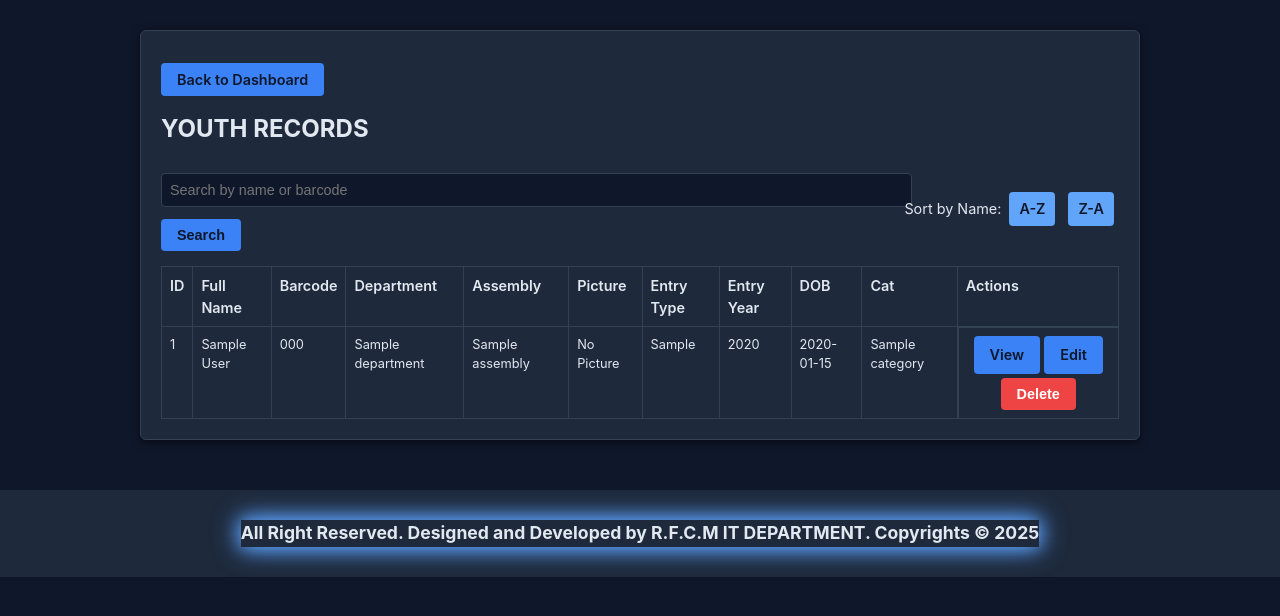
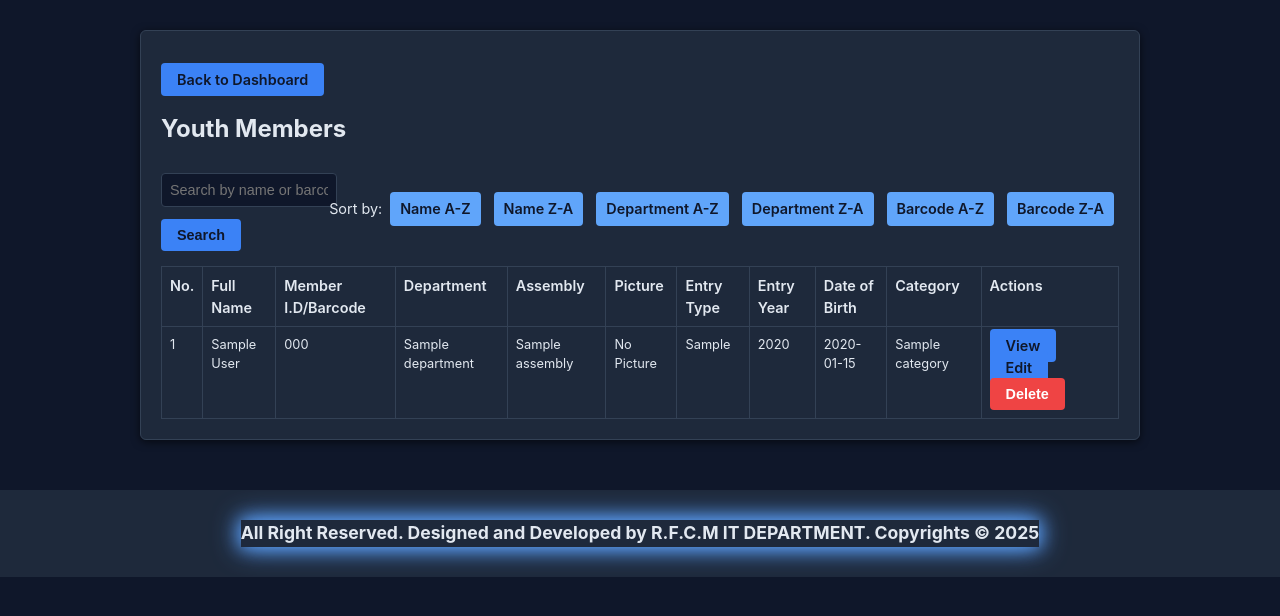
Before and after one commit to aboygold/church_app, a Python web app: template templates/youth_members.html in a window 1280 px wide. Shown: the part 109-725 px from the top of the page. Run offline with Jinja, Linux system fonts and the light colour scheme; the template is opened without the code that fills it: most values are stand-ins (such as "Sample title", 1, 10 or a date in 2020).

Commit message:
Update youth_members.html and children_members.html for unique numbering and advanced sorting

```diff
--- a/templates/youth_members.html
+++ b/templates/youth_members.html
@@ -1,64 +1,66 @@
 {% extends "base.html" %}
-{% block title %}YOUTH RECORDS{% endblock %}
+{% block title %}Youth Members{% endblock %}
 {% block content %}
 <div class="subpage">
   <p><a class="btn" href="{{ url_for('dashboard') }}">Back to Dashboard</a></p>
-  <h2>YOUTH RECORDS</h2>
+  <h2>Youth Members</h2>
   <div class="search-sort">
     <form method="GET" class="search-form">
       <input type="text" name="search" placeholder="Search by name or barcode" value="{{ request.args.get('search', '') }}">
       <button type="submit" class="btn">Search</button>
     </form>
     <div class="sort-options">
-      <span>Sort by Name:</span>
-      <a href="{{ url_for(request.endpoint, category='YOUTH', sort='asc', search=request.args.get('search')) }}" class="btn sort-btn">A-Z</a>
-      <a href="{{ url_for(request.endpoint, category='YOUTH', sort='desc', search=request.args.get('search')) }}" class="btn sort-btn">Z-A</a>
+      <span>Sort by:</span>
+      <a href="{{ url_for(request.endpoint, category='YOUTH', sort='name_asc', search=request.args.get('search')) }}" class="btn sort-btn">Name A-Z</a>
+      <a href="{{ url_for(request.endpoint, category='YOUTH', sort='name_desc', search=request.args.get('search')) }}" class="btn sort-btn">Name Z-A</a>
+      <a href="{{ url_for(request.endpoint, category='YOUTH', sort='dept_asc', search=request.args.get('search')) }}" class="btn sort-btn">Department A-Z</a>
+      <a href="{{ url_for(request.endpoint, category='YOUTH', sort='dept_desc', search=request.args.get('search')) }}" class="btn sort-btn">Department Z-A</a>
+      <a href="{{ url_for(request.endpoint, category='YOUTH', sort='barcode_asc', search=request.args.get('search')) }}" class="btn sort-btn">Barcode A-Z</a>
+      <a href="{{ url_for(request.endpoint, category='YOUTH', sort='barcode_desc', search=request.args.get('search')) }}" class="btn sort-btn">Barcode Z-A</a>
     </div>
   </div>
-
-  <div class="table-container">
   <table class="member-table">
     <thead>
       <tr>
-          <th class="col-id">ID</th>
-          <th class="col-name">Full Name</th>
-          <th class="col-barcode">Barcode</th>
-          <th class="col-dept">Department</th>
-          <th class="col-assembly">Assembly</th>
-          <th class="col-picture">Picture</th>
-          <th class="col-entry-type">Entry Type</th>
-          <th class="col-entry-year">Entry Year</th>
-          <th class="col-dob">DOB</th>
-          <th class="col-category">Cat</th>
-          <th class="col-actions">Actions</th>
+        <th>No.</th>
+        <th>Full Name</th>
+        <th>Member I.D/Barcode</th>
+        <th>Department</th>
+        <th>Assembly</th>
+        <th>Picture</th>
+        <th>Entry Type</th>
+        <th>Entry Year</th>
+        <th>Date of Birth</th>
+        <th>Category</th>
+        <th>Actions</th>
       </tr>
     </thead>
     <tbody>
       {% for member in members %}
       <tr>
-          <td class="col-id">{{ member.id }}</td>
-          <td class="col-name">{{ member.full_name }}</td>
-          <td class="col-barcode">{{ member.barcode }}</td>
-          <td class="col-dept">{{ member.department }}</td>
-          <td class="col-assembly">{{ member.assembly if member.assembly else '-' }}</td>
-          <td class="col-picture">
+        <td>{{ loop.index }}</td>
+        <td>{{ member.full_name }}</td>
+        <td>{{ member.barcode }}</td>
+        <td>{{ member.department }}</td>
+        <td>{{ member.assembly if member.assembly else '-' }}</td>
+        <td>
           {% if member.picture %}
             <img src="{{ url_for('uploaded_member', filename=member.picture) }}" alt="{{ member.full_name }}" class="profile-photo">
           {% else %}
             No Picture
           {% endif %}
         </td>
-          <td class="col-entry-type">{{ member.entry_type if member.entry_type else '-' }}</td>
-          <td class="col-entry-year">{{ member.entry_year if member.entry_year else '-' }}</td>
-          <td class="col-dob">
+        <td>{{ member.entry_type if member.entry_type else '-' }}</td>
+        <td>{{ member.entry_year if member.entry_year else '-' }}</td>
+        <td>
           {% if member.date_of_birth %}
             {{ member.date_of_birth.strftime('%Y-%m-%d') }}
           {% else %}
             -
           {% endif %}
         </td>
-          <td class="col-category">{{ member.category }}</td>
-          <td class="col-actions">
+        <td>{{ member.category }}</td>
+        <td>
           <a href="{{ url_for('member_details', member_id=member.id) }}" class="btn action-btn">View</a>
           <a href="{{ url_for('edit_member', member_id=member.id) }}" class="btn action-btn">Edit</a>
           <form action="{{ url_for('delete_member', member_id=member.id) }}" method="POST" style="display:inline;">
@@ -70,5 +72,4 @@
     </tbody>
   </table>
 </div>
-</div>
 {% endblock %}
```
Also changed, not shown: templates/children_members.html (+11 -7 lines). Lines whose indentation alone changed are shown as unchanged.
